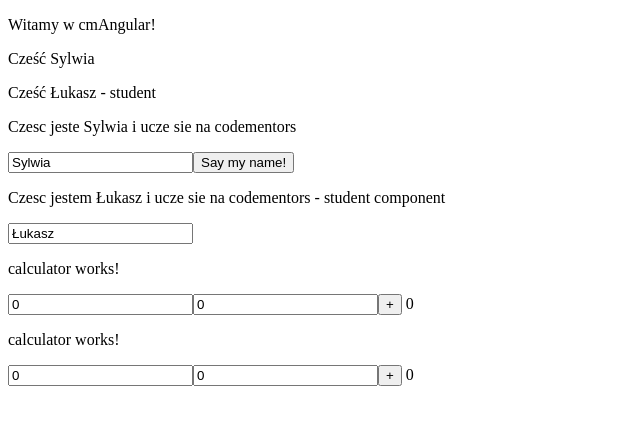
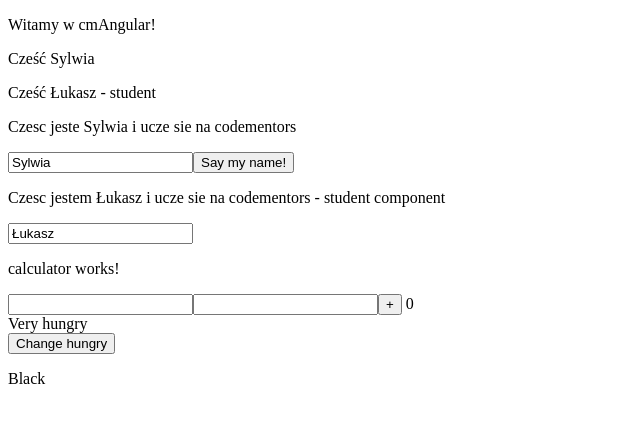
Before and after one commit to enkidumac/cm2021angular, an Angular app in the folder cmAngular/: page / in a window 1280 px wide. Shown: the top 424 px of the page, without its empty margins (0-640 px from the left). Built offline with nearby package versions, Linux system fonts and the light colour scheme.

Commit message:
ngif and ngswitch

```diff
--- a/cmAngular/src/app/app.component.html
+++ b/cmAngular/src/app/app.component.html
@@ -5,5 +5,4 @@
 <app-codementors [name]="name1"></app-codementors>
 <app-student-details [student]="student"></app-student-details>
 <app-calculator></app-calculator>
-
-<app-calculator></app-calculator>
+<app-directives></app-directives>
--- a/cmAngular/src/app/app.module.ts
+++ b/cmAngular/src/app/app.module.ts
@@ -6,13 +6,15 @@ import { AppComponent } from './app.component';
 import { CodementorsComponent } from './codementors/codementors.component';
 import { StudentDetailsComponent } from './student-details/student-details.component';
 import { CalculatorComponent } from './calculator/calculator.component';
+import { DirectivesComponent } from './directives/directives.component';
 
 @NgModule({
   declarations: [
     AppComponent,
     CodementorsComponent,
     StudentDetailsComponent,
-    CalculatorComponent
+    CalculatorComponent,
+    DirectivesComponent
   ],
   imports: [
     BrowserModule,
--- a/cmAngular/src/app/calculator/calculator.component.ts
+++ b/cmAngular/src/app/calculator/calculator.component.ts
@@ -1,3 +1,4 @@
+import { IfStmt } from '@angular/compiler';
 import { Component, OnInit } from '@angular/core';
 
 @Component({
@@ -7,17 +8,19 @@ import { Component, OnInit } from '@angular/core';
 })
 export class CalculatorComponent implements OnInit {
 
-  value1: number = 0;
-  value2: number = 0;
+  value1?: number;
+  value2?: number;
   result: number = 0;
 
-    constructor() { }
+  constructor() { }
 
   ngOnInit(): void {
   }
 
-  plus(){
-    this.result = this.value1 + this.value2;
+  plus() {
+    if (this.value1 && this.value2) {
+      this.result = this.value1 + this.value2;
+    }
   }
 
 }
--- /dev/null
+++ b/cmAngular/src/app/colors.enum.ts
@@ -0,0 +1,5 @@
+export enum Colors {
+  Brown = 'brown',
+  Black = 'black',
+  Grey = 'grey'
+}
--- /dev/null
+++ b/cmAngular/src/app/directives/directives.component.html
@@ -0,0 +1,16 @@
+<div *ngIf="isHungry">Very hungry</div>
+<button (click)="hungry()">Change hungry</button>
+<div [ngSwitch]="color">
+  <p *ngSwitchCase="'brown'">Brown</p>
+  <p *ngSwitchCase="'black'">Black</p>
+  <p *ngSwitchCase="'grey'">Grey</p>
+</div>
+<!--<div>
+  <p>Favorite food</p>
+  <ul>
+    <li *ngFor="let food of favoriteFoods">
+      {{food}}
+    </li>
+  </ul>
+</div>
+-->
--- /dev/null
+++ b/cmAngular/src/app/directives/directives.component.ts
@@ -0,0 +1,22 @@
+import { Colors } from './../colors.enum';
+import { Component, OnInit } from '@angular/core';
+
+@Component({
+  selector: 'app-directives',
+  templateUrl: './directives.component.html',
+  styleUrls: ['./directives.component.css']
+})
+export class DirectivesComponent implements OnInit {
+
+  isHungry = true;
+  color = Colors.Black;
+  constructor() { }
+
+  ngOnInit(): void {
+  }
+
+  hungry(){
+    this.isHungry = !this.isHungry;
+  }
+
+}
```
Also changed, not shown: cmAngular/src/app/directives/directives.component.css (added), 1 other file (tests, documents, lock files or other folders).
